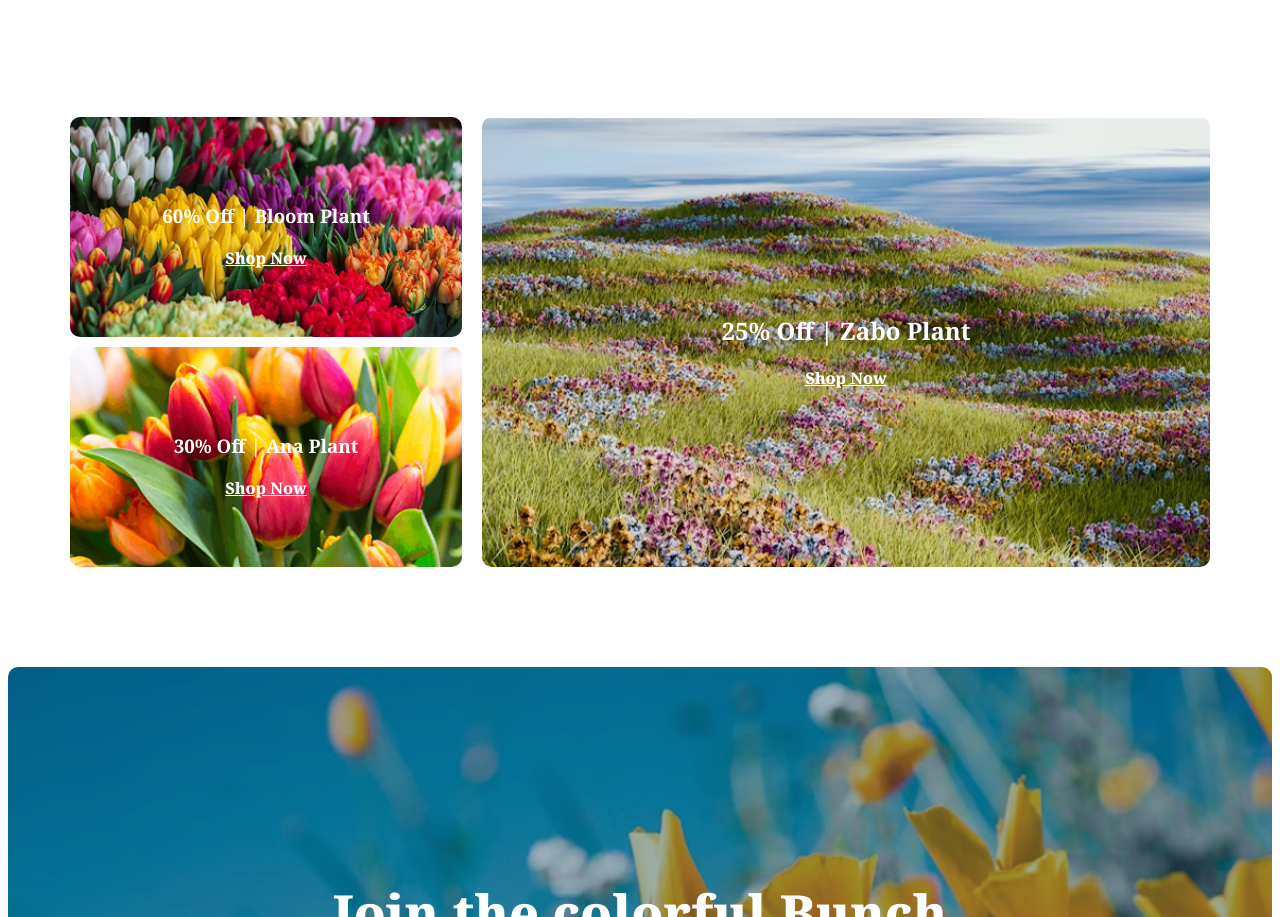
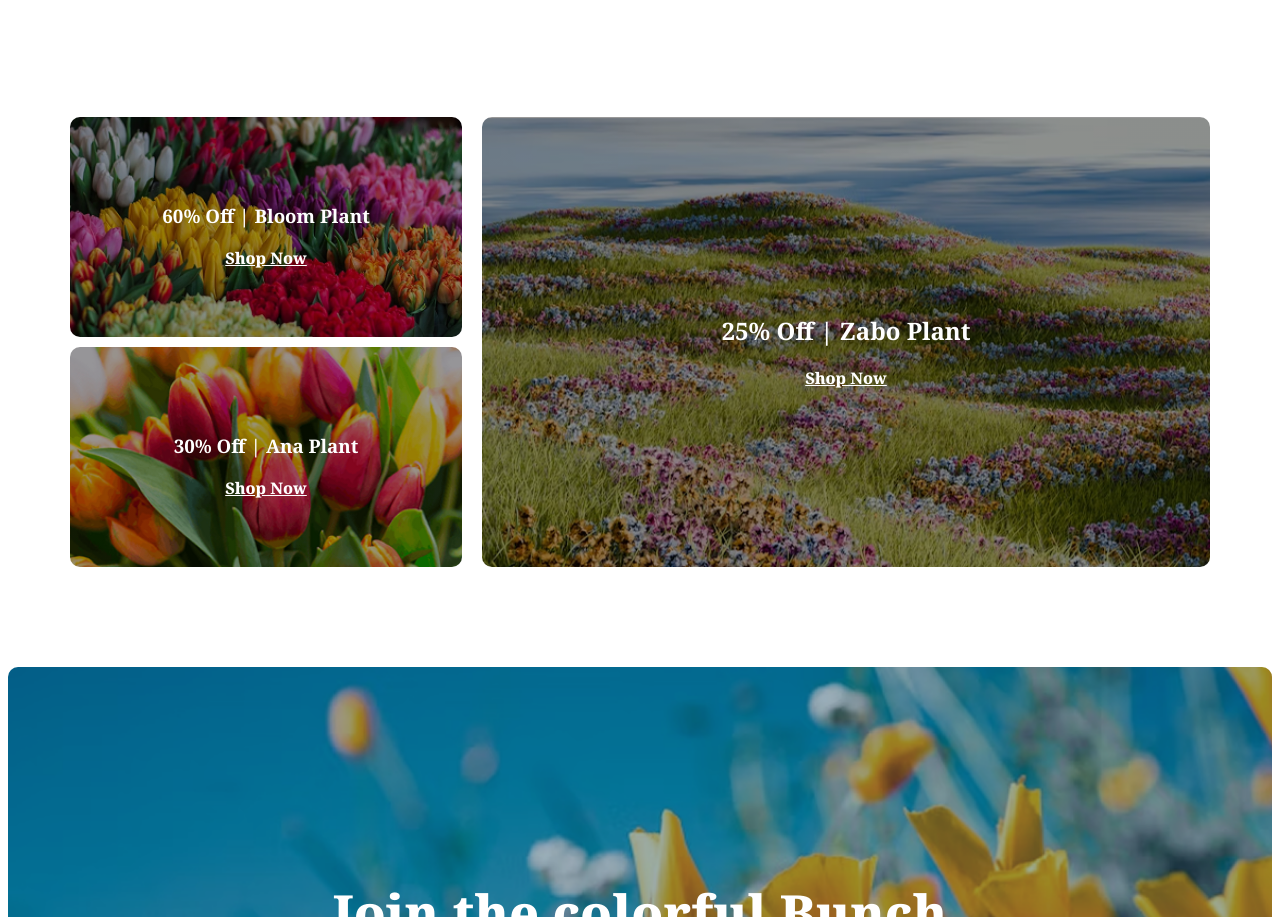
Before and after one commit to Bikram213/Assignment-2-Responsive-Flowers, a plain HTML site: page index.html in a window 1280 px wide. Shown: the part 3060-3977 px from the top of the page. Drawn offline with Linux system fonts and the light colour scheme.

Commit message:
linear gradient added in the latest deal section

```diff
--- a/flower.css
+++ b/flower.css
@@ -164,7 +164,7 @@ body{
 }
 
 .latest-deal-image1{
-    background-image: url(./assets/deal-bloom.png);
+    background-image:linear-gradient(rgba(0, 0, 0, 0.4), rgba(0, 0, 0, 0.4)), url(./assets/deal-bloom.png);
     background-repeat: no-repeat;
     max-width: 100%;
     height: 220px;
@@ -183,7 +183,7 @@ body{
 }
 
 .latest-deal-image2{
-    background-image: url(./assets/deal-ana.png);
+    background-image:linear-gradient(rgba(0, 0, 0, 0.4), rgba(0, 0, 0, 0.4)), url(./assets/deal-ana.png);
     background-repeat: no-repeat;
     max-width: 100%;
     height: 220px;
@@ -202,7 +202,7 @@ body{
 }
 
 .latest-deal-image3{
-    background-image: url(./assets/deal-zabo.png);
+    background-image: linear-gradient(rgba(0, 0, 0, 0.4), rgba(0, 0, 0, 0.4)),url(./assets/deal-zabo.png); /* as top bottom same gradient darker*/
     background-repeat: no-repeat;
     max-width: 100%;
     height: 450px;
@@ -238,15 +238,6 @@ body{
     height: 100%;
 
 }
-
-/* .latest-deal-image1 h3,
-.latest-deal-image1 a,
-.latest-deal-image2 h3,
-.latest-deal-image2 a,
-.latest-deal-image3 h2,
-.latest-deal-image3 a {
-  text-shadow: 2px 2px 4px rgba(0, 0, 0, 0.7);
-} */
 
 
 /* join section styles */
@@ -313,6 +304,8 @@ body{
     align-items: center;
     gap: 15px;
 }
+
+
 
 /* responsive media query */
 @media screen and (max-width:576px) {
```
